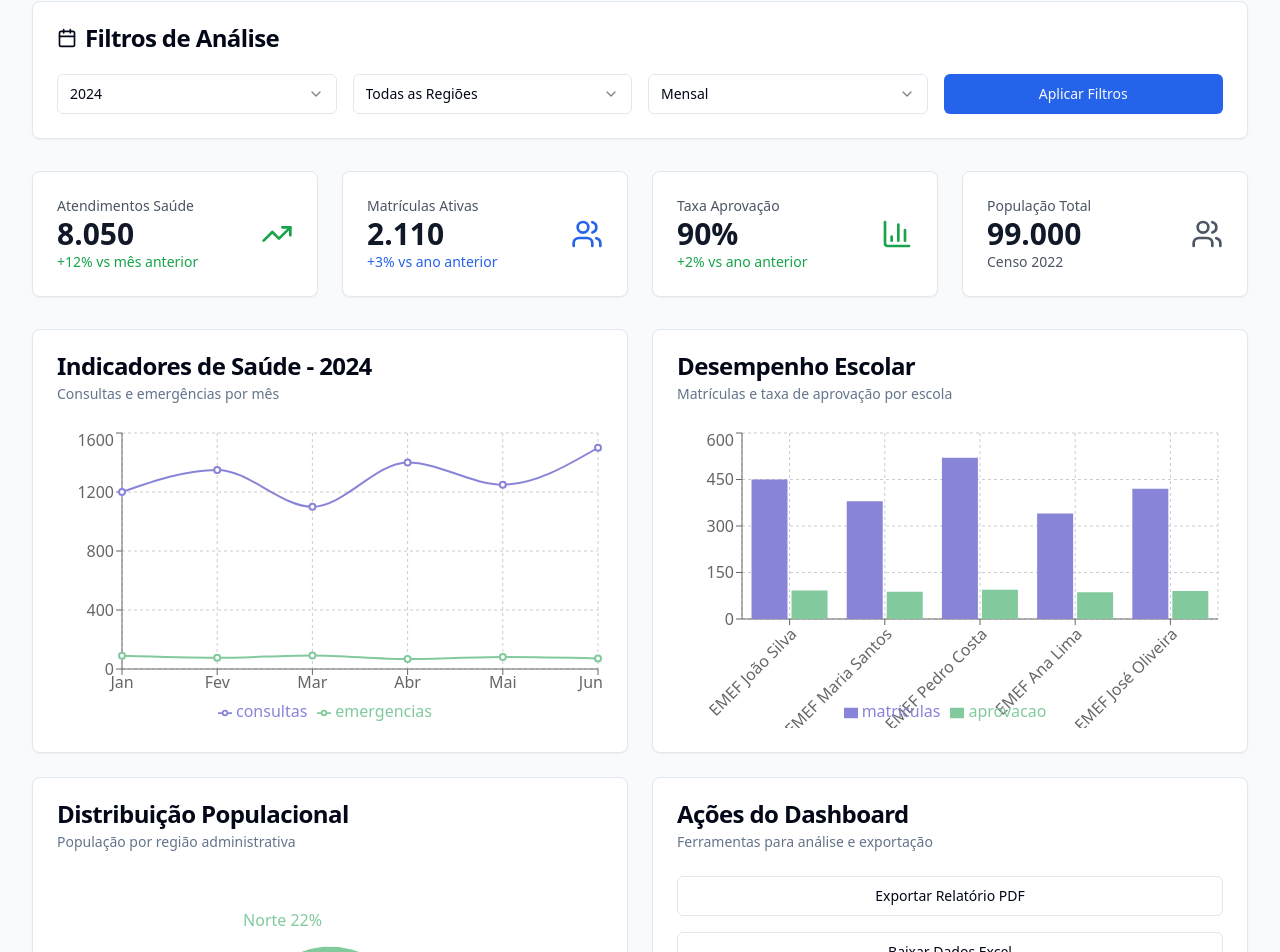
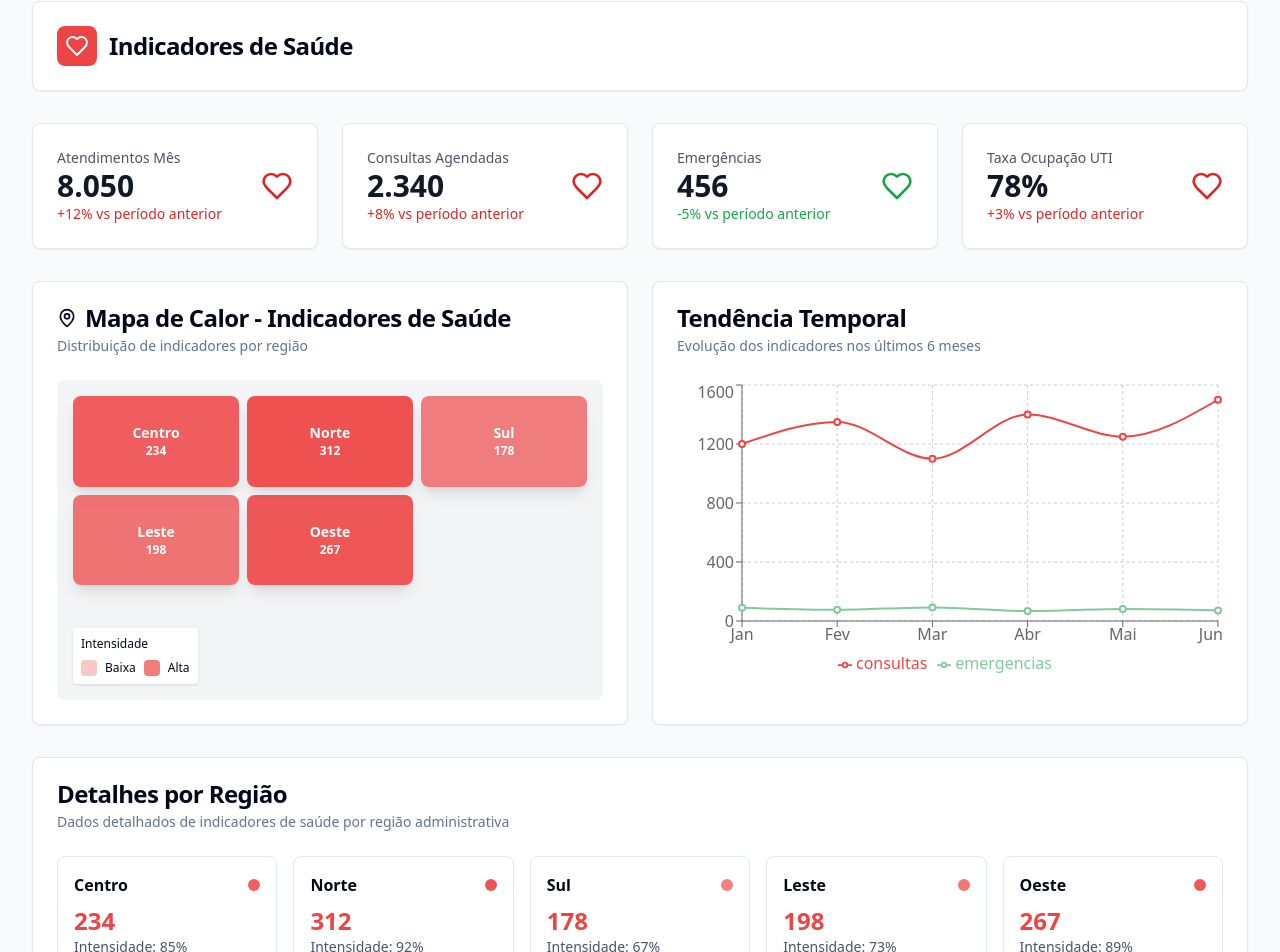
Before and after one commit to r-olivr/public-sector-view, a React (Vite) app: page /analytics in a window 1280 px wide. Shown: the part 268-1220 px from the top of the page. Built offline with nearby package versions, Linux system fonts and the light colour scheme; sample sign-in values are in the browser's storage.

Commit message:
feat: Implement heatmap in Analytics and rename Dashboard
Add an interactive heatmap to the Analytics page with topic selection (health, education, and security). Rename the "Dashboard" section to "Início".

```diff
--- a/src/components/Layout.tsx
+++ b/src/components/Layout.tsx
@@ -18,7 +18,7 @@ const Layout = ({ children }: LayoutProps) => {
   const location = useLocation();
 
   const navigationItems = [
-    { path: '/', label: 'Dashboard', icon: BarChart3 },
+    { path: '/', label: 'Início', icon: BarChart3 },
     { path: '/dados', label: 'Gestão de Dados', icon: Database },
     { path: '/webgis', label: 'WebGIS', icon: Map },
     { path: '/analytics', label: 'Análises', icon: BarChart3 },
--- a/src/pages/Analytics.tsx
+++ b/src/pages/Analytics.tsx
@@ -4,254 +4,309 @@ import { Card, CardContent, CardDescription, CardHeader, CardTitle } from '@/com
 import { Button } from '@/components/ui/button';
 import { Select, SelectContent, SelectItem, SelectTrigger, SelectValue } from '@/components/ui/select';
 import { BarChart, Bar, XAxis, YAxis, CartesianGrid, Tooltip, Legend, LineChart, Line, PieChart, Pie, Cell, ResponsiveContainer } from 'recharts';
-import { BarChart3, TrendingUp, Users, Calendar } from 'lucide-react';
+import { BarChart3, TrendingUp, Users, Calendar, Heart, GraduationCap, Shield, MapPin } from 'lucide-react';
+import { useState } from 'react';
 
 const Analytics = () => {
-  // Mock data for charts
-  const healthData = [
+  const [selectedTopic, setSelectedTopic] = useState('saude');
+
+  // Mock data organized by topics
+  const topicsData = {
+    saude: {
+      title: 'Indicadores de Saúde',
+      icon: Heart,
+      color: '#ef4444',
+      kpis: [
+        { label: 'Atendimentos Mês', value: '8.050', trend: '+12%', color: 'text-red-600' },
+        { label: 'Consultas Agendadas', value: '2.340', trend: '+8%', color: 'text-red-600' },
+        { label: 'Emergências', value: '456', trend: '-5%', color: 'text-green-600' },
+        { label: 'Taxa Ocupação UTI', value: '78%', trend: '+3%', color: 'text-red-600' }
+      ],
+      heatmapData: [
+        { region: 'Centro', lat: -23.55, lng: -46.63, value: 85, cases: 234 },
+        { region: 'Norte', lat: -23.50, lng: -46.65, value: 92, cases: 312 },
+        { region: 'Sul', lat: -23.60, lng: -46.61, value: 67, cases: 178 },
+        { region: 'Leste', lat: -23.53, lng: -46.58, value: 73, cases: 198 },
+        { region: 'Oeste', lat: -23.57, lng: -46.68, value: 89, cases: 267 }
+      ],
+      chartData: [
         { month: 'Jan', consultas: 1200, emergencias: 89 },
         { month: 'Fev', consultas: 1350, emergencias: 76 },
         { month: 'Mar', consultas: 1100, emergencias: 92 },
         { month: 'Abr', consultas: 1400, emergencias: 67 },
         { month: 'Mai', consultas: 1250, emergencias: 81 },
         { month: 'Jun', consultas: 1500, emergencias: 72 }
-  ];
+      ]
+    },
+    educacao: {
+      title: 'Indicadores de Educação',
+      icon: GraduationCap,
+      color: '#3b82f6',
+      kpis: [
+        { label: 'Matrículas Ativas', value: '12.340', trend: '+5%', color: 'text-blue-600' },
+        { label: 'Taxa Aprovação', value: '92%', trend: '+2%', color: 'text-green-600' },
+        { label: 'Evasão Escolar', value: '3.2%', trend: '-1%', color: 'text-green-600' },
+        { label: 'Professores Ativos', value: '847', trend: '+7%', color: 'text-blue-600' }
+      ],
+      heatmapData: [
+        { region: 'Centro', lat: -23.55, lng: -46.63, value: 94, cases: 2340 },
+        { region: 'Norte', lat: -23.50, lng: -46.65, value: 87, cases: 1890 },
+        { region: 'Sul', lat: -23.60, lng: -46.61, value: 91, cases: 2156 },
+        { region: 'Leste', lat: -23.53, lng: -46.58, value: 89, cases: 1987 },
+        { region: 'Oeste', lat: -23.57, lng: -46.68, value: 93, cases: 2234 }
+      ],
+      chartData: [
+        { month: 'Jan', matriculas: 12100, aprovacao: 89 },
+        { month: 'Fev', matriculas: 12200, aprovacao: 91 },
+        { month: 'Mar', matriculas: 12150, aprovacao: 88 },
+        { month: 'Abr', matriculas: 12300, aprovacao: 92 },
+        { month: 'Mai', matriculas: 12250, aprovacao: 90 },
+        { month: 'Jun', matriculas: 12340, aprovacao: 92 }
+      ]
+    },
+    seguranca: {
+      title: 'Indicadores de Segurança',
+      icon: Shield,
+      color: '#059669',
+      kpis: [
+        { label: 'Ocorrências Mês', value: '1.234', trend: '-8%', color: 'text-green-600' },
+        { label: 'Crimes Violentos', value: '89', trend: '-15%', color: 'text-green-600' },
+        { label: 'Furtos/Roubos', value: '567', trend: '-5%', color: 'text-green-600' },
+        { label: 'Tempo Resposta', value: '12min', trend: '-2min', color: 'text-green-600' }
+      ],
+      heatmapData: [
+        { region: 'Centro', lat: -23.55, lng: -46.63, value: 45, cases: 156 },
+        { region: 'Norte', lat: -23.50, lng: -46.65, value: 67, cases: 234 },
+        { region: 'Sul', lat: -23.60, lng: -46.61, value: 23, cases: 89 },
+        { region: 'Leste', lat: -23.53, lng: -46.58, value: 34, cases: 123 },
+        { region: 'Oeste', lat: -23.57, lng: -46.68, value: 52, cases: 187 }
+      ],
+      chartData: [
+        { month: 'Jan', ocorrencias: 1420, violentos: 102 },
+        { month: 'Fev', ocorrencias: 1380, violentos: 98 },
+        { month: 'Mar', ocorrencias: 1350, violentos: 95 },
+        { month: 'Abr', ocorrencias: 1290, violentos: 91 },
+        { month: 'Mai', ocorrencias: 1260, violentos: 87 },
+        { month: 'Jun', ocorrencias: 1234, violentos: 89 }
+      ]
+    }
+  };
 
-  const educationData = [
-    { escola: 'EMEF João Silva', matriculas: 450, aprovacao: 92 },
-    { escola: 'EMEF Maria Santos', matriculas: 380, aprovacao: 88 },
-    { escola: 'EMEF Pedro Costa', matriculas: 520, aprovacao: 94 },
-    { escola: 'EMEF Ana Lima', matriculas: 340, aprovacao: 86 },
-    { escola: 'EMEF José Oliveira', matriculas: 420, aprovacao: 90 }
-  ];
+  const currentData = topicsData[selectedTopic];
+  const TopicIcon = currentData.icon;
 
-  const populationData = [
-    { name: 'Centro', value: 15000, color: '#8884d8' },
-    { name: 'Norte', value: 22000, color: '#82ca9d' },
-    { name: 'Sul', value: 18000, color: '#ffc658' },
-    { name: 'Leste', value: 25000, color: '#ff7300' },
-    { name: 'Oeste', value: 19000, color: '#00ff00' }
-  ];
+  const getHeatmapColor = (value, topic) => {
+    const intensity = value / 100;
+    const colors = {
+      saude: `rgba(239, 68, 68, ${intensity})`,
+      educacao: `rgba(59, 130, 246, ${intensity})`,
+      seguranca: `rgba(5, 150, 105, ${intensity})`
+    };
+    return colors[topic];
+  };
 
   return (
     <Layout>
       <div className="space-y-8">
+        <div className="flex items-center justify-between">
           <div>
-          <h1 className="text-3xl font-bold text-gray-900">Dashboards Analíticos</h1>
+            <h1 className="text-3xl font-bold text-gray-900">Análises</h1>
             <p className="text-gray-600 mt-2">
-            Visualizações interativas e análises de dados municipais
+              Visualizações interativas e mapas de calor por tópico
             </p>
           </div>
 
-        {/* Filters */}
+          {/* Topic Selector */}
+          <div className="flex items-center space-x-4">
+            <Select value={selectedTopic} onValueChange={setSelectedTopic}>
+              <SelectTrigger className="w-48">
+                <SelectValue placeholder="Selecione o tópico" />
+              </SelectTrigger>
+              <SelectContent>
+                <SelectItem value="saude">
+                  <div className="flex items-center space-x-2">
+                    <Heart className="h-4 w-4 text-red-600" />
+                    <span>Saúde</span>
+                  </div>
+                </SelectItem>
+                <SelectItem value="educacao">
+                  <div className="flex items-center space-x-2">
+                    <GraduationCap className="h-4 w-4 text-blue-600" />
+                    <span>Educação</span>
+                  </div>
+                </SelectItem>
+                <SelectItem value="seguranca">
+                  <div className="flex items-center space-x-2">
+                    <Shield className="h-4 w-4 text-green-600" />
+                    <span>Segurança</span>
+                  </div>
+                </SelectItem>
+              </SelectContent>
+            </Select>
+          </div>
+        </div>
+
+        {/* Topic Header */}
+        <Card>
+          <CardHeader>
+            <CardTitle className="flex items-center space-x-3">
+              <div className="p-2 rounded-lg" style={{ backgroundColor: currentData.color, color: 'white' }}>
+                <TopicIcon className="h-6 w-6" />
+              </div>
+              <span>{currentData.title}</span>
+            </CardTitle>
+          </CardHeader>
+        </Card>
+
+        {/* KPI Cards */}
+        <div className="grid grid-cols-1 md:grid-cols-4 gap-6">
+          {currentData.kpis.map((kpi, index) => (
+            <Card key={index}>
+              <CardContent className="p-6">
+                <div className="flex items-center justify-between">
+                  <div>
+                    <p className="text-sm font-medium text-gray-600">{kpi.label}</p>
+                    <p className="text-3xl font-bold text-gray-900">{kpi.value}</p>
+                    <p className={`text-sm ${kpi.color}`}>{kpi.trend} vs período anterior</p>
+                  </div>
+                  <TopicIcon className={`h-8 w-8 ${kpi.color}`} />
+                </div>
+              </CardContent>
+            </Card>
+          ))}
+        </div>
+
+        {/* Interactive Heatmap and Charts */}
+        <div className="grid grid-cols-1 lg:grid-cols-2 gap-6">
+          {/* Heatmap */}
           <Card>
             <CardHeader>
               <CardTitle className="flex items-center space-x-2">
-              <Calendar className="h-5 w-5" />
-              <span>Filtros de Análise</span>
+                <MapPin className="h-5 w-5" />
+                <span>Mapa de Calor - {currentData.title}</span>
               </CardTitle>
+              <CardDescription>
+                Distribuição de indicadores por região
+              </CardDescription>
             </CardHeader>
             <CardContent>
-            <div className="grid grid-cols-1 md:grid-cols-4 gap-4">
-              <Select defaultValue="2024">
-                <SelectTrigger>
-                  <SelectValue placeholder="Ano" />
-                </SelectTrigger>
-                <SelectContent>
-                  <SelectItem value="2024">2024</SelectItem>
-                  <SelectItem value="2023">2023</SelectItem>
-                  <SelectItem value="2022">2022</SelectItem>
-                </SelectContent>
-              </Select>
+              <div className="relative h-80 bg-gray-100 rounded-lg overflow-hidden">
+                {/* Simplified heatmap visualization */}
+                <div className="absolute inset-0 grid grid-cols-3 grid-rows-3 gap-2 p-4">
+                  {currentData.heatmapData.map((point, index) => (
+                    <div
+                      key={index}
+                      className="relative rounded-lg flex items-center justify-center text-white font-semibold shadow-lg cursor-pointer hover:scale-105 transition-transform"
+                      style={{ backgroundColor: getHeatmapColor(point.value, selectedTopic) }}
+                      title={`${point.region}: ${point.cases} casos (${point.value}% intensidade)`}
+                    >
+                      <div className="text-center">
+                        <div className="text-sm font-bold">{point.region}</div>
+                        <div className="text-xs">{point.cases}</div>
+                      </div>
+                    </div>
+                  ))}
+                </div>
 
-              <Select defaultValue="all">
-                <SelectTrigger>
-                  <SelectValue placeholder="Região" />
-                </SelectTrigger>
-                <SelectContent>
-                  <SelectItem value="all">Todas as Regiões</SelectItem>
-                  <SelectItem value="centro">Centro</SelectItem>
-                  <SelectItem value="norte">Norte</SelectItem>
-                  <SelectItem value="sul">Sul</SelectItem>
-                </SelectContent>
-              </Select>
-
-              <Select defaultValue="monthly">
-                <SelectTrigger>
-                  <SelectValue placeholder="Período" />
-                </SelectTrigger>
-                <SelectContent>
-                  <SelectItem value="monthly">Mensal</SelectItem>
-                  <SelectItem value="quarterly">Trimestral</SelectItem>
-                  <SelectItem value="yearly">Anual</SelectItem>
-                </SelectContent>
-              </Select>
-
-              <Button className="bg-blue-600 hover:bg-blue-700">
-                Aplicar Filtros
-              </Button>
+                {/* Legend */}
+                <div className="absolute bottom-4 left-4 bg-white p-2 rounded shadow">
+                  <div className="text-xs font-medium mb-2">Intensidade</div>
+                  <div className="flex items-center space-x-2">
+                    <div className="w-4 h-4 rounded" style={{ backgroundColor: getHeatmapColor(30, selectedTopic) }}></div>
+                    <span className="text-xs">Baixa</span>
+                    <div className="w-4 h-4 rounded" style={{ backgroundColor: getHeatmapColor(70, selectedTopic) }}></div>
+                    <span className="text-xs">Alta</span>
+                  </div>
+                </div>
               </div>
             </CardContent>
           </Card>
 
-        {/* KPI Cards */}
-        <div className="grid grid-cols-1 md:grid-cols-4 gap-6">
-          <Card>
-            <CardContent className="p-6">
-              <div className="flex items-center justify-between">
-                <div>
-                  <p className="text-sm font-medium text-gray-600">Atendimentos Saúde</p>
-                  <p className="text-3xl font-bold text-gray-900">8.050</p>
-                  <p className="text-sm text-green-600">+12% vs mês anterior</p>
-                </div>
-                <TrendingUp className="h-8 w-8 text-green-600" />
-              </div>
-            </CardContent>
-          </Card>
-
-          <Card>
-            <CardContent className="p-6">
-              <div className="flex items-center justify-between">
-                <div>
-                  <p className="text-sm font-medium text-gray-600">Matrículas Ativas</p>
-                  <p className="text-3xl font-bold text-gray-900">2.110</p>
-                  <p className="text-sm text-blue-600">+3% vs ano anterior</p>
-                </div>
-                <Users className="h-8 w-8 text-blue-600" />
-              </div>
-            </CardContent>
-          </Card>
-
-          <Card>
-            <CardContent className="p-6">
-              <div className="flex items-center justify-between">
-                <div>
-                  <p className="text-sm font-medium text-gray-600">Taxa Aprovação</p>
-                  <p className="text-3xl font-bold text-gray-900">90%</p>
-                  <p className="text-sm text-green-600">+2% vs ano anterior</p>
-                </div>
-                <BarChart3 className="h-8 w-8 text-green-600" />
-              </div>
-            </CardContent>
-          </Card>
-
-          <Card>
-            <CardContent className="p-6">
-              <div className="flex items-center justify-between">
-                <div>
-                  <p className="text-sm font-medium text-gray-600">População Total</p>
-                  <p className="text-3xl font-bold text-gray-900">99.000</p>
-                  <p className="text-sm text-gray-600">Censo 2022</p>
-                </div>
-                <Users className="h-8 w-8 text-gray-600" />
-              </div>
-            </CardContent>
-          </Card>
-        </div>
-
-        {/* Charts */}
-        <div className="grid grid-cols-1 lg:grid-cols-2 gap-6">
-          {/* Health Chart */}
+          {/* Trend Chart */}
           <Card>
             <CardHeader>
-              <CardTitle>Indicadores de Saúde - 2024</CardTitle>
+              <CardTitle>Tendência Temporal</CardTitle>
               <CardDescription>
-                Consultas e emergências por mês
+                Evolução dos indicadores nos últimos 6 meses
               </CardDescription>
             </CardHeader>
             <CardContent>
               <ResponsiveContainer width="100%" height={300}>
-                <LineChart data={healthData}>
+                <LineChart data={currentData.chartData}>
                   <CartesianGrid strokeDasharray="3 3" />
                   <XAxis dataKey="month" />
                   <YAxis />
                   <Tooltip />
                   <Legend />
-                  <Line type="monotone" dataKey="consultas" stroke="#8884d8" strokeWidth={2} />
-                  <Line type="monotone" dataKey="emergencias" stroke="#82ca9d" strokeWidth={2} />
+                  {Object.keys(currentData.chartData[0]).filter(key => key !== 'month').map((key, index) => (
+                    <Line
+                      key={key}
+                      type="monotone"
+                      dataKey={key}
+                      stroke={index === 0 ? currentData.color : '#82ca9d'}
+                      strokeWidth={2}
+                    />
+                  ))}
                 </LineChart>
               </ResponsiveContainer>
             </CardContent>
           </Card>
+        </div>
 
-          {/* Education Chart */}
+        {/* Regional Details */}
         <Card>
           <CardHeader>
-              <CardTitle>Desempenho Escolar</CardTitle>
+            <CardTitle>Detalhes por Região</CardTitle>
             <CardDescription>
-                Matrículas e taxa de aprovação por escola
+              Dados detalhados de {currentData.title.toLowerCase()} por região administrativa
             </CardDescription>
           </CardHeader>
           <CardContent>
-              <ResponsiveContainer width="100%" height={300}>
-                <BarChart data={educationData}>
-                  <CartesianGrid strokeDasharray="3 3" />
-                  <XAxis dataKey="escola" angle={-45} textAnchor="end" height={80} />
-                  <YAxis />
-                  <Tooltip />
-                  <Legend />
-                  <Bar dataKey="matriculas" fill="#8884d8" />
-                  <Bar dataKey="aprovacao" fill="#82ca9d" />
-                </BarChart>
-              </ResponsiveContainer>
+            <div className="grid grid-cols-1 md:grid-cols-5 gap-4">
+              {currentData.heatmapData.map((region, index) => (
+                <div key={index} className="p-4 border rounded-lg hover:shadow-md transition-shadow">
+                  <div className="flex items-center justify-between mb-2">
+                    <h4 className="font-semibold">{region.region}</h4>
+                    <div
+                      className="w-3 h-3 rounded-full"
+                      style={{ backgroundColor: getHeatmapColor(region.value, selectedTopic) }}
+                    ></div>
+                  </div>
+                  <p className="text-2xl font-bold" style={{ color: currentData.color }}>
+                    {region.cases}
+                  </p>
+                  <p className="text-sm text-gray-600">
+                    Intensidade: {region.value}%
+                  </p>
+                </div>
+              ))}
+            </div>
           </CardContent>
         </Card>
 
-          {/* Population Distribution */}
-          <Card>
-            <CardHeader>
-              <CardTitle>Distribuição Populacional</CardTitle>
-              <CardDescription>
-                População por região administrativa
-              </CardDescription>
-            </CardHeader>
-            <CardContent>
-              <ResponsiveContainer width="100%" height={300}>
-                <PieChart>
-                  <Pie
-                    data={populationData}
-                    cx="50%"
-                    cy="50%"
-                    labelLine={false}
-                    label={({ name, percent }) => `${name} ${(percent * 100).toFixed(0)}%`}
-                    outerRadius={80}
-                    fill="#8884d8"
-                    dataKey="value"
-                  >
-                    {populationData.map((entry, index) => (
-                      <Cell key={`cell-${index}`} fill={entry.color} />
-                    ))}
-                  </Pie>
-                  <Tooltip />
-                </PieChart>
-              </ResponsiveContainer>
-            </CardContent>
-          </Card>
-
-          {/* Dashboard Actions */}
+        {/* Actions */}
         <Card>
           <CardHeader>
             <CardTitle>Ações do Dashboard</CardTitle>
             <CardDescription>
-                Ferramentas para análise e exportação
+              Ferramentas para análise e exportação de {currentData.title.toLowerCase()}
             </CardDescription>
           </CardHeader>
-            <CardContent className="space-y-4">
-              <Button className="w-full" variant="outline">
+          <CardContent className="grid grid-cols-1 md:grid-cols-4 gap-4">
+            <Button variant="outline">
               Exportar Relatório PDF
             </Button>
-              <Button className="w-full" variant="outline">
+            <Button variant="outline">
               Baixar Dados Excel
             </Button>
-              <Button className="w-full" variant="outline">
-                Agendar Relatório Automático
+            <Button variant="outline">
+              Configurar Alertas
             </Button>
-              <Button className="w-full bg-blue-600 hover:bg-blue-700">
-                Configurar Novo Dashboard
+            <Button style={{ backgroundColor: currentData.color, color: 'white' }}>
+              Análise Detalhada
             </Button>
           </CardContent>
         </Card>
-        </div>
       </div>
     </Layout>
   );
```
Lines whose indentation alone changed are shown as unchanged.
